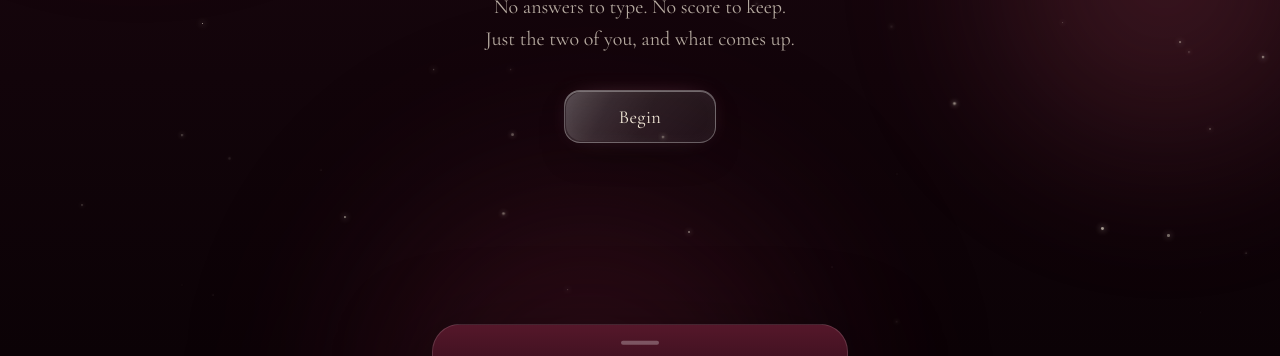
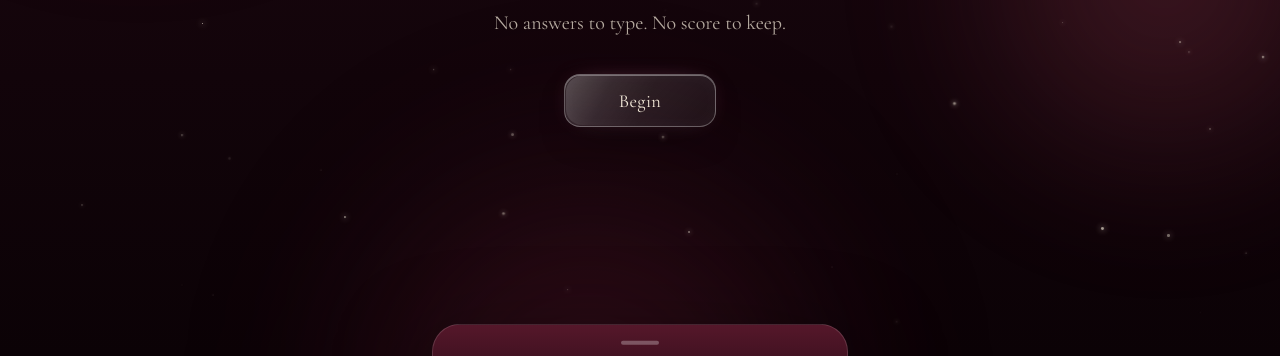
Before and after one commit to ASararthi/21Q, a plain HTML site: page index.html in a window 1280 px wide. Shown: the part 444-800 px from the top of the page. Drawn offline with nearby package versions, Linux system fonts and the light colour scheme.

Commit message:
Update landing page text

```diff
--- a/index.html
+++ b/index.html
@@ -27,7 +27,7 @@
     <div class="landing-inner">
       <p class="wordmark">21Q</p>
       <h1 class="tagline">Just questions.<br>Just conversation.</h1>
-      <p class="sub">No answers to type. No score to keep.<br>Just the two of you, and what comes up.</p>
+      <p class="sub">No answers to type. No score to keep.</p>
       <button class="btn btn--primary" id="btn-start" type="button">Begin</button>
     </div>
   </section>
```
